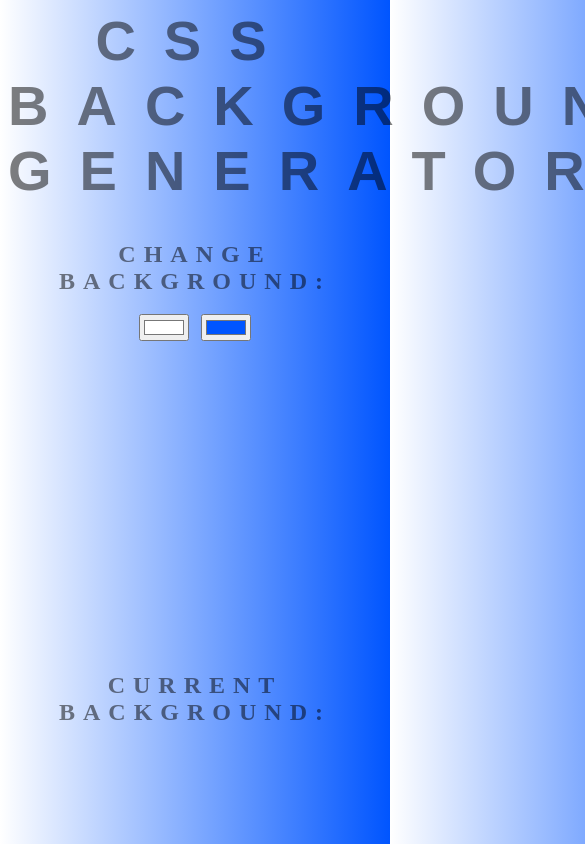
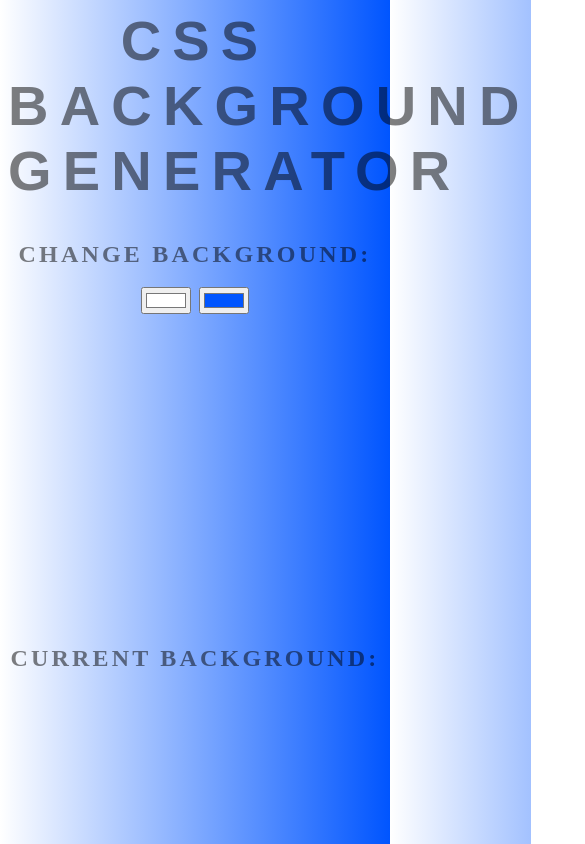
Before and after one commit to jghen/background_generator, a plain HTML site: page index.html in a window 390 px wide. Shown: the top 844 px of the page, 585 px wide, since content can reach past the window. Drawn offline with Linux system fonts and the light colour scheme.

```diff
--- a/style.css
+++ b/style.css
@@ -3,7 +3,7 @@ body {
     color: rgba(0,0,0,.5);
     text-align: center;
     text-transform: uppercase;
-    letter-spacing: .5em;
+    letter-spacing: .2em;
     top: 15%;
     background: linear-gradient(to right, white , rgba(0,85,255)); /* Standard syntax */
 
@@ -13,7 +13,7 @@ h1 {
     color: rgba(0,0,0,.5);
     text-align: center;
     text-transform: uppercase;
-    letter-spacing: .5em;
+    letter-spacing: .2em;
     width: 100%;
 }
 
@@ -28,3 +28,9 @@ h3 {
 div {
     height: 40vh;
 }
+
+@media only screen and (max-width:240px){
+    h1, h3 {
+        font-size: 20%;
+    }
+}
```
